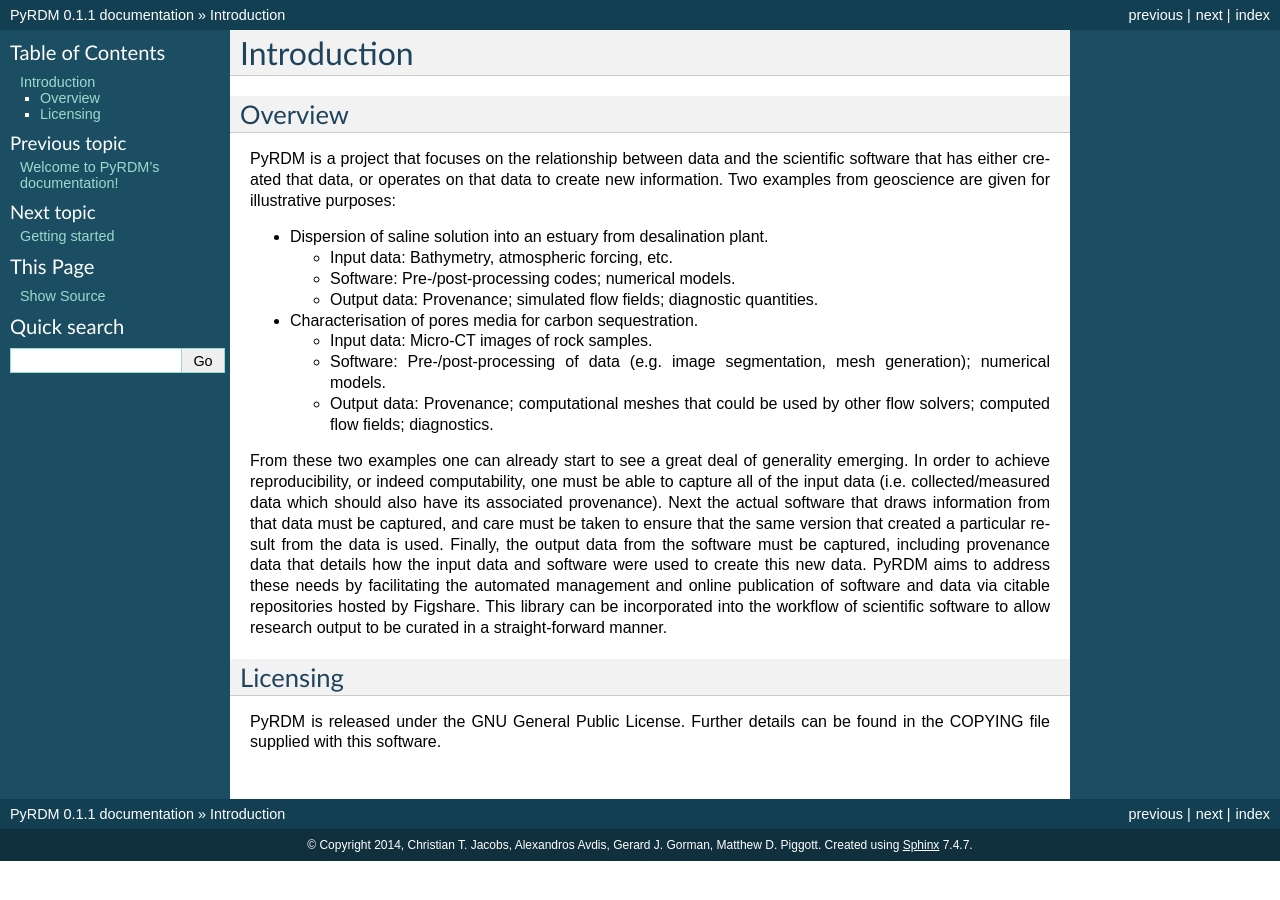
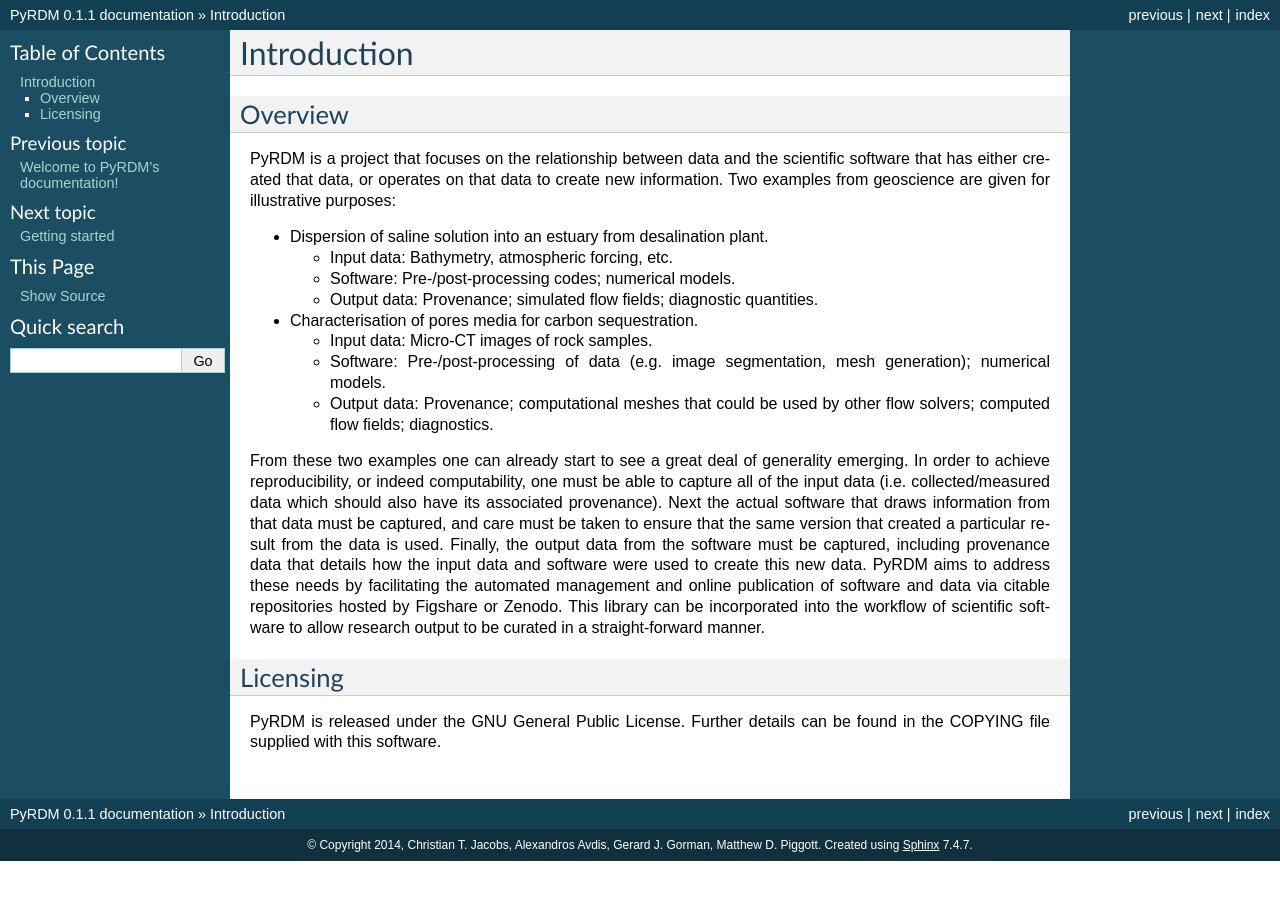
Before and after one commit to pyrdm/pyrdm, a Sphinx documentation site: the page built from docs/source/introduction.rst, in a window 1280 px wide. Built offline with Sphinx 7.4.7, drawn with Linux system fonts in a browser that asks for light colours; pages that are not in the unit, such as notebooks, are missing from menus.

```diff
--- a/docs/source/application_pyrdm.rst
+++ b/docs/source/application_pyrdm.rst
@@ -3,13 +3,13 @@
 
 Another publishing tool (see ``bin/pyrdm-publish``) has been created to
 publish PyRDM itself to Figshare. At the moment this is only used as an
-example program to demonstrate PyRDM’s functionality without the need to
+example program to demonstrate PyRDM's functionality without the need to
 install libspud (or Fluidity and libspud) as a dependency, and therefore
 any Figshare publications produced using this tool will be kept private
 in your Figshare account. You can visit the “My data” page on Figshare
 to view the publication details.
 
-Only the source code hosted on PyRDM’s GitHub repository can be
+Only the source code hosted on PyRDM's GitHub repository can be
 published; the publishing tool does not publish any input/output files.
 To use ``pyrdm-publish``, you will need to provide the path to the local
 Git repository on your computer containing PyRDM. For example,
--- a/docs/source/introduction.rst
+++ b/docs/source/introduction.rst
@@ -40,7 +40,7 @@
 data that details how the input data and software were used to create
 this new data. PyRDM aims to address these needs by facilitating the
 automated management and online publication of software and data via
-citable repositories hosted by Figshare. This library can be
+citable repositories hosted by Figshare or Zenodo. This library can be
 incorporated into the workflow of scientific software to allow research
 output to be curated in a straight-forward manner.
 
```
Also changed, not shown: docs/source/application_fluidity.rst (+11 -11 lines), docs/source/functionality.rst (+8 -8 lines), docs/source/getting_started.rst (+4 -4 lines).
